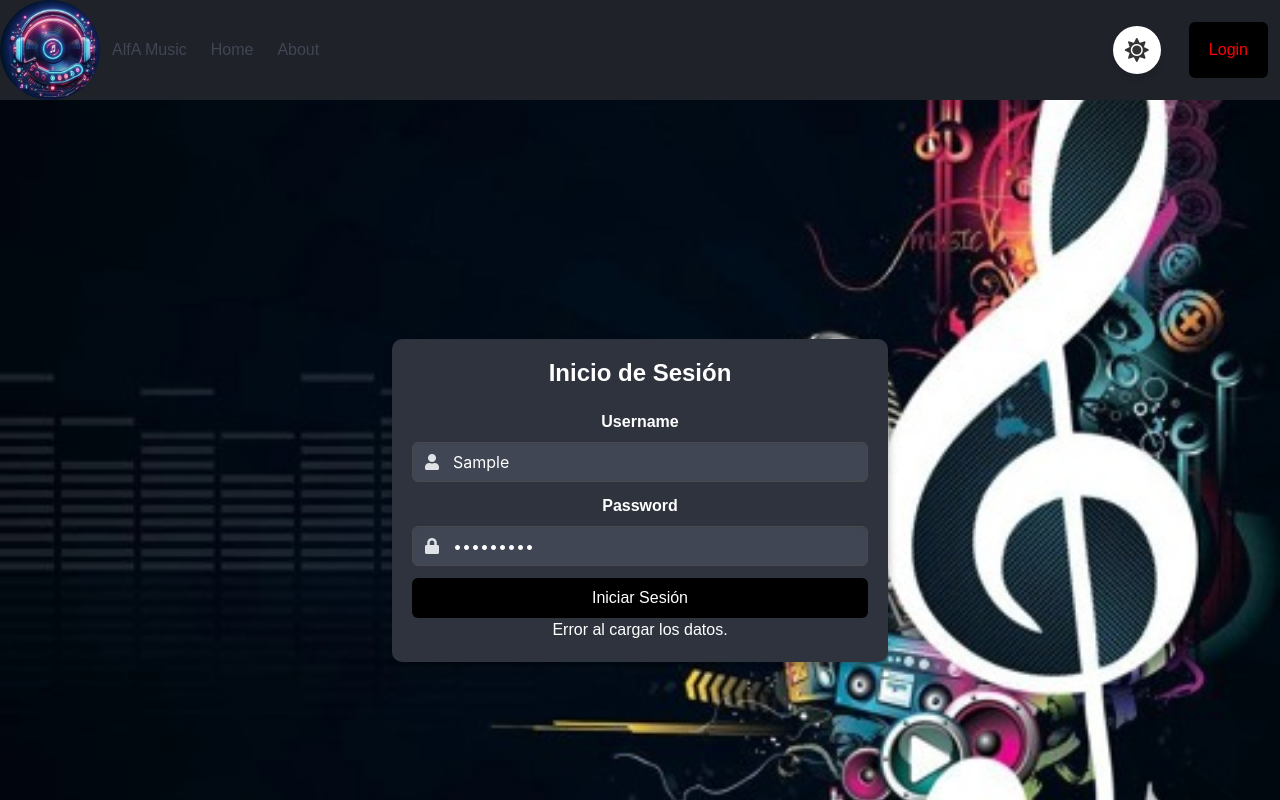
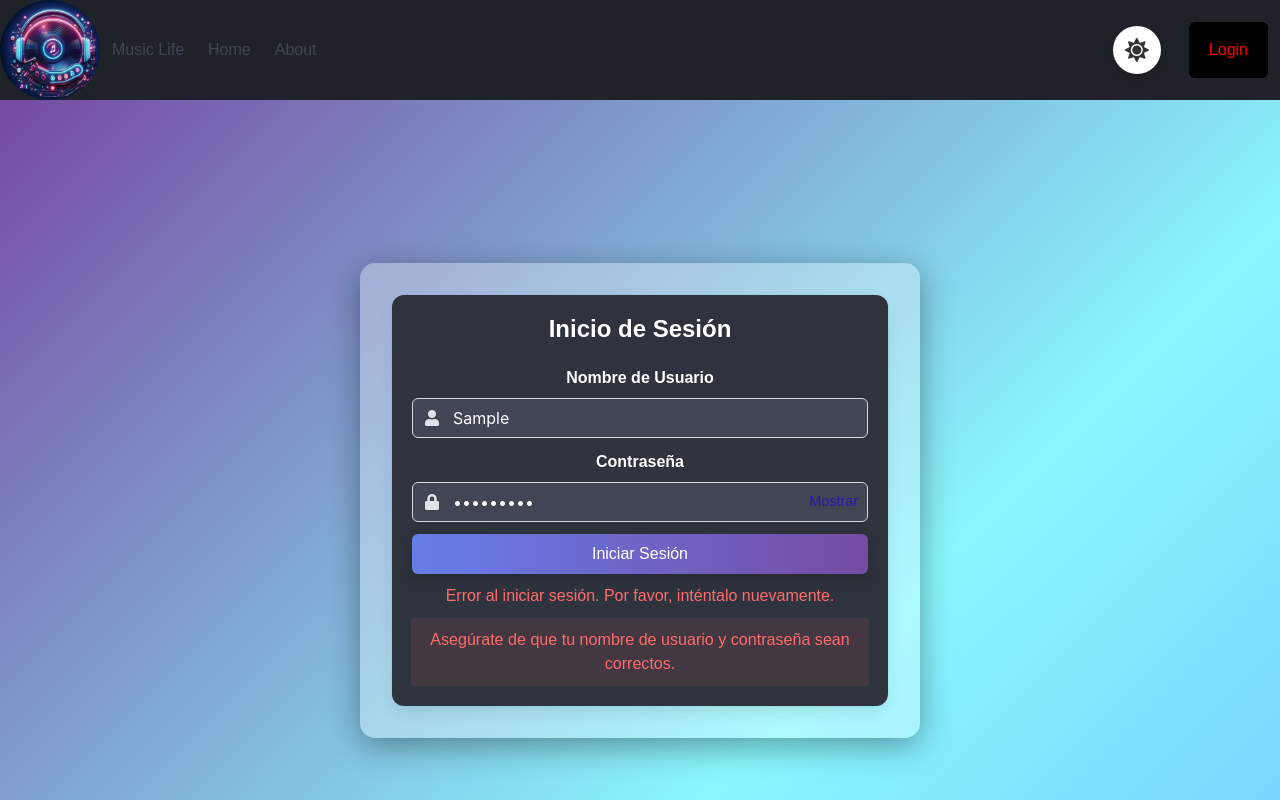
Before and after one commit to maxisoto/creacion-TIF, a React (Vite) app: page /alfa-music/login in a window 1280 px wide. Both pictures are taken after typing "Sample", "Sample123" into the empty fields and a click on the button "Iniciar Sesión". Shown: the top 800 px of the page. Built offline with nearby package versions, Linux system fonts and the light colour scheme; no server answers.

Commit message:
Modificacion de Login, se agrego la funcionalidad para ver los caracteres ingresados y se modificaron las alertas cuando se ingresa mal la contraseña o es incorrecta

```diff
--- a/index.html
+++ b/index.html
@@ -12,7 +12,7 @@
     rel="stylesheet"
     href="https://cdnjs.cloudflare.com/ajax/libs/font-awesome/5.15.4/css/all.min.css"
      />
-    <title>Alfa-M</title>
+    <title>Music Life</title>
   </head>
   <body>
     <div id="root"></div>
--- a/src/components/Login.jsx
+++ b/src/components/Login.jsx
@@ -7,6 +7,7 @@ function Login() {
     const passwordRef = useRef("");
     const [isError, setIsError] = useState(false);
     const [isLoading, setIsLoading] = useState(false);
+    const [isPasswordVisible, setIsPasswordVisible] = useState(false);
 
     const { login } = useAuth("actions");
 
@@ -58,13 +59,22 @@ function Login() {
         }
     }
 
+    function togglePasswordVisibility() {
+        setIsPasswordVisible(prevState => !prevState);
+    }
+
     return (
         <div className="page-background">
             <div className="form-container">
-                <form id="loginForm" onSubmit={handleSubmit} className="box has-background-dark has-text-white">
+                <form
+                    id="loginForm"
+                    onSubmit={handleSubmit}
+                    className="box has-background-dark has-text-white animated fadeInDown"
+                >
                     <h2 className="title is-4 has-text-centered has-text-white">Inicio de Sesión</h2>
+
                     <div className="field">
-                        <label className="label has-text-white">Username</label>
+                        <label className="label has-text-white">Nombre de Usuario</label>
                         <div className="control has-icons-left">
                             <input
                                 className="input has-background-grey-dark has-text-white"
@@ -79,12 +89,13 @@ function Login() {
                             </span>
                         </div>
                     </div>
+
                     <div className="field">
-                        <label className="label has-text-white">Password</label>
+                        <label className="label has-text-white">Contraseña</label>
                         <div className="control has-icons-left">
                             <input
                                 className="input has-background-grey-dark has-text-white"
-                                type="password"
+                                type={isPasswordVisible ? "text" : "password"} // Cambio entre texto y contraseña
                                 name="password"
                                 id="password"
                                 required
@@ -93,15 +104,36 @@ function Login() {
                             <span className="icon is-small is-left">
                                 <i className="fas fa-lock"></i>
                             </span>
+                            <span className="show-password-toggle" onClick={togglePasswordVisibility}>
+                                {isPasswordVisible ? "Ocultar" : "Mostrar"} {/* Cambia entre Mostrar y Ocultar */}
+                            </span>
                         </div>
                     </div>
+
                     <div className="field">
                         <div className="control">
-                            <button type="submit" className="button is-primary is-fullwidth">
+                            <button
+                                type="submit"
+                                className="button is-primary is-fullwidth animated pulse infinite"
+                            >
                                 Iniciar Sesión
                             </button>
-                            {isLoading && <p>Cargando...</p>}
-                            {isError && <p>Error al cargar los datos.</p>}
+                            {isLoading && (
+                                <p className="animated flash">Estamos verificando sus credenciales...</p>
+                            )}
+                            {isError && (
+                                <p className="error-message shake">
+                                    Error al iniciar sesión. Por favor, inténtalo nuevamente.
+                                </p>
+                            )}
+
+                            {isError && (
+                                <p className="error-message pulse">
+                                    Asegúrate de que tu nombre de usuario y contraseña sean correctos.
+                                </p>
+                            )}
+
+
                         </div>
                     </div>
                 </form>
--- a/src/routes/App.jsx
+++ b/src/routes/App.jsx
@@ -98,7 +98,7 @@ const App = createBrowserRouter([
             },
             {
                 path: "*",
-                element: <h1>Not Found</h1>,
+                element: <h1>Pagina no encontrada</h1>,
             },
             {
                 path: "profile",
--- a/src/routes/Layout.jsx
+++ b/src/routes/Layout.jsx
@@ -12,7 +12,7 @@ export default function Layout() {
             <AuthProvider>
                 <ThemeProvider>
                     <div>
-                        <Navbar appName={"AlfA Music"} />
+                        <Navbar appName={"Music Life"} />
                     </div>
                     <div>
                         <div className="my-element">
@@ -22,7 +22,7 @@ export default function Layout() {
                 </ThemeProvider>
             </AuthProvider>
             <div className="footer">
-                <FooterBar appName={"AlfA Music"}/>
+                <FooterBar appName={"Music Life"}/>
             </div>
         </>
 
--- a/src/styles/login.css
+++ b/src/styles/login.css
@@ -1,12 +1,23 @@
+@keyframes gradientBackground {
+    0% {
+        background-position: 0% 50%;
+    }
+    50% {
+        background-position: 100% 50%;
+    }
+    100% {
+        background-position: 0% 50%;
+    }
+}
+
 .page-background {
     display: flex;
     justify-content: center;
     align-items: center;
     min-height: 100vh;
-    background-image: url('../components/imgs/LoginBackground.jpg');
-    background-size: cover;
-    background-position: center;
-    background-repeat: no-repeat;
+    background: linear-gradient(135deg, #667eea, #764ba2, #89f7fe, #66a6ff);
+    background-size: 200% 200%;
+    animation: gradientBackground 15s ease infinite;
     position: relative;
 }
 
@@ -14,17 +25,141 @@
     width: 100%;
     max-width: 35rem;
     padding: 2rem;
+    border-radius: 15px;
+    background: rgba(255, 255, 255, 0.3);
+    backdrop-filter: blur(20px);
+    box-shadow: 0 8px 32px rgba(0, 0, 0, 0.37);
+    animation: fadeIn 1.5s ease-in-out, scaleUp 1s ease-in-out;
+    position: relative;
+    transition: transform 0.5s ease;
 }
 
-.box.has-background-dark {
-    background-color: #2b2b2b;
-    border-radius: 10px;
-    box-shadow: 0 4px 8px rgba(0, 0, 0, 0.3);
+.form-container:hover {
+    transform: scale(1.05);
 }
 
-/* Input styling */
-.input.has-background-grey-dark {
-    background-color: #3a3a3a;
-    border-color: #4a4a4a;
-    color: #fff;
+@keyframes scaleUp {
+    0% {
+        transform: scale(0.9);
+        opacity: 0;
+    }
+    100% {
+        transform: scale(1);
+        opacity: 1;
+    }
 }
+
+.button.is-primary {
+    background: linear-gradient(90deg, #667eea, #764ba2);
+    border: none;
+    box-shadow: 0px 4px 15px rgba(0, 0, 0, 0.2);
+    transition: background 0.3s ease, transform 0.3s ease;
+}
+
+.button.is-primary:hover {
+    background: linear-gradient(90deg, #89f7fe, #66a6ff);
+    transform: translateY(-2px);
+    box-shadow: 0px 8px 20px rgba(0, 0, 0, 0.3);
+}
+
+.button.is-primary:active {
+    transform: translateY(0);
+    box-shadow: 0px 4px 15px rgba(0, 0, 0, 0.2);
+}
+
+.icon {
+    transition: transform 0.3s ease;
+}
+
+.input.has-icons-left .icon.is-left {
+    left: 10px;
+    top: 50%;
+    transform: translateY(-50%);
+}
+
+.input.has-icons-left .icon.is-left:hover {
+    transform: translateY(-50%) scale(1.2);
+}
+
+.show-password-toggle:hover {
+    transform: translateY(-50%) scale(1.1);
+    color: #89f7fe;
+}
+
+.show-password-toggle {
+    position: absolute;
+    right: 10px;
+    top: 50%;
+    transform: translateY(-50%);
+    cursor: pointer;
+    color: #2718b1;
+    font-size: 0.9rem;
+}
+
+.show-password-toggle:hover {
+    color: #89f7fe;
+    transform: translateY(-50%) scale(1.1);
+    transition: all 0.3s ease;
+}
+
+
+@keyframes shake {
+    0%, 100% {
+        transform: translateX(0);
+    }
+    10%, 30%, 50%, 70%, 90% {
+        transform: translateX(-10px);
+    }
+    20%, 40%, 60%, 80% {
+        transform: translateX(10px);
+    }
+}
+
+.error-message {
+    color: #ff6b6b;
+    margin-top: 10px;
+    animation: shake 0.6s cubic-bezier(.36,.07,.19,.97) both;
+    display: inline-block;
+}
+
+
+@keyframes fadeInUp {
+    0% {
+        opacity: 0;
+        transform: translateY(20px);
+    }
+    100% {
+        opacity: 1;
+        transform: translateY(0);
+    }
+}
+
+.error-message.fade-in-up {
+    animation: fadeInUp 0.8s ease-out;
+    color: #ff6b6b;
+    margin-top: 10px;
+    display: inline-block;
+}
+
+
+@keyframes pulse {
+    0% {
+        transform: scale(1);
+    }
+    50% {
+        transform: scale(1.05);
+    }
+    100% {
+        transform: scale(1);
+    }
+}
+
+.error-message.pulse {
+    animation: pulse 1s infinite;
+    color: #ff6b6b;
+    background-color: rgba(255, 107, 107, 0.1);
+    padding: 10px;
+    border-radius: 5px;
+    margin-top: 10px;
+    display: inline-block;
+}
```
